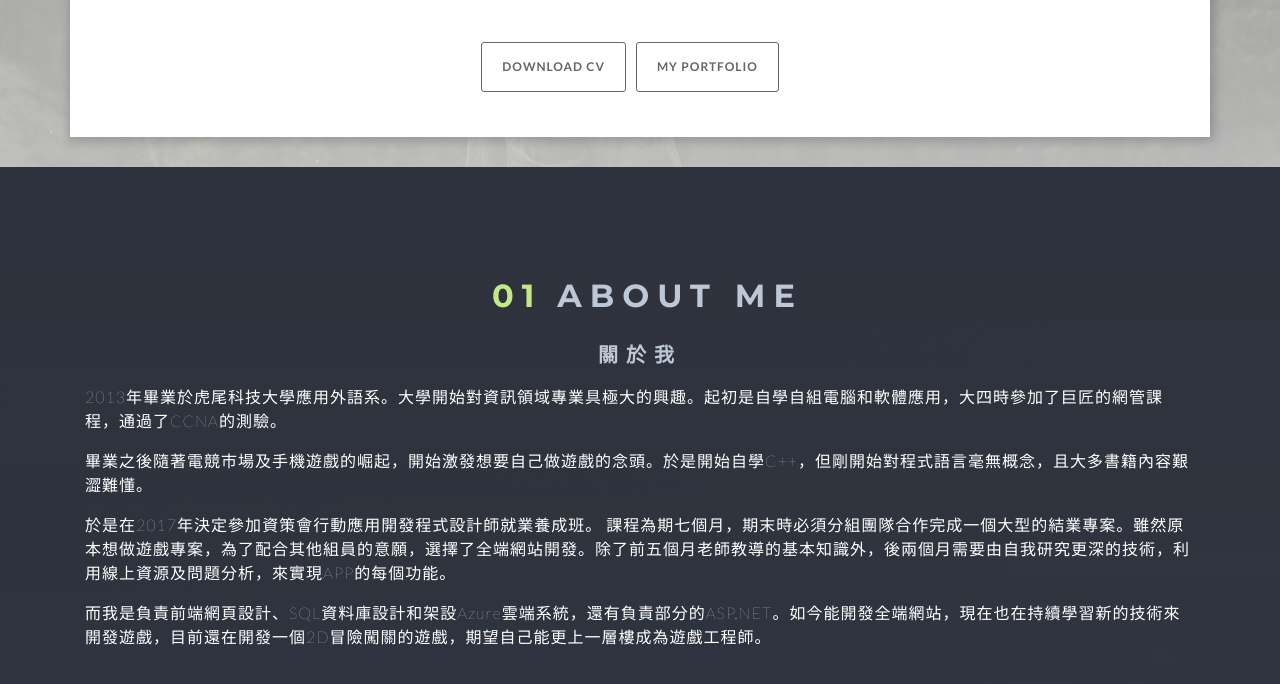
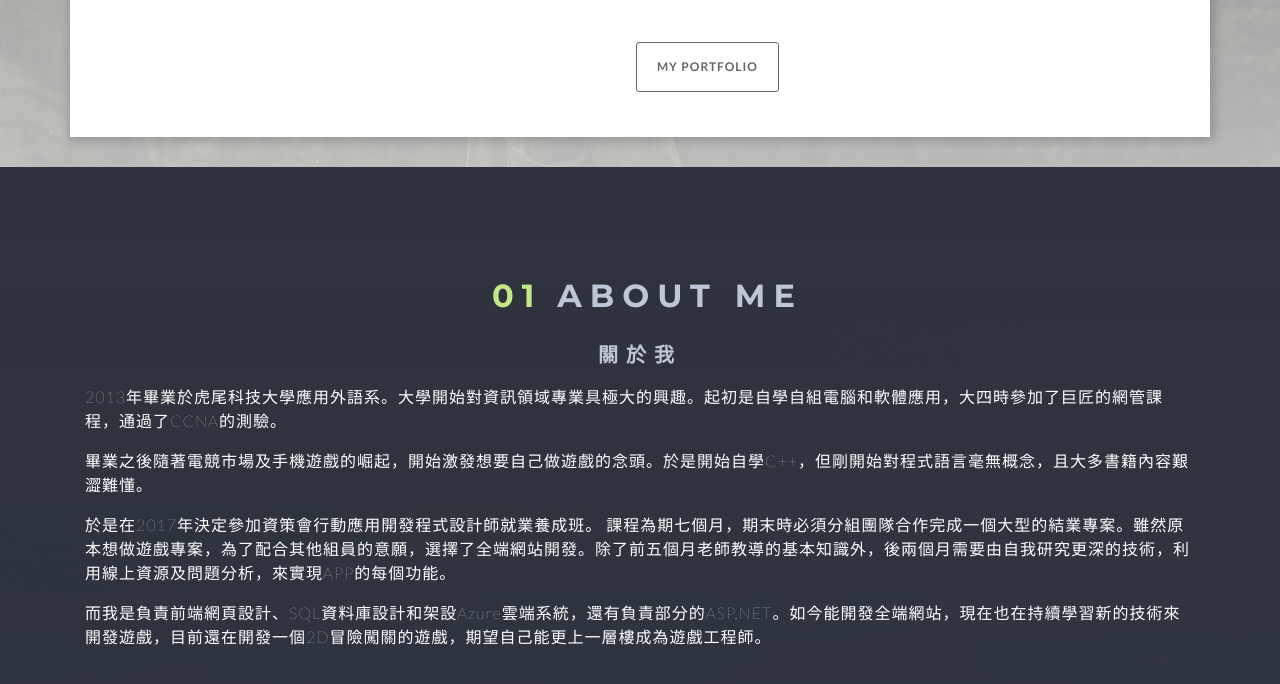
Before and after one commit to brookhaven13/Resume-and-Portfolio, a plain HTML site: page index.html in a window 1280 px wide. Shown: the part 1207-1891 px from the top of the page. Drawn offline with nearby package versions, Linux system fonts and the light colour scheme; a web font is replaced by a local one.

Commit message:
disable download CV button
add d-none to the button class

```diff
--- a/index.html
+++ b/index.html
@@ -135,7 +135,7 @@
             </div>
             <div class="row">
                 <div class="download-cv span-1-of-2">
-                    <a class="info-link" href="/resources/files/Harley-Lin-CV.pdf" target="_blank" downlaod>DOWNLOAD CV</a>
+                    <a class="info-link d-none" href="/resources/files/Harley-Lin-CV.pdf" target="_blank" downlaod>DOWNLOAD CV</a>
                 </div>
                 <div class="portfolio-button span-1-of-2">
                     <a class="info-link" href="portfolio.html" target="_blank" downlaod>MY PORTFOLIO</a>
```
